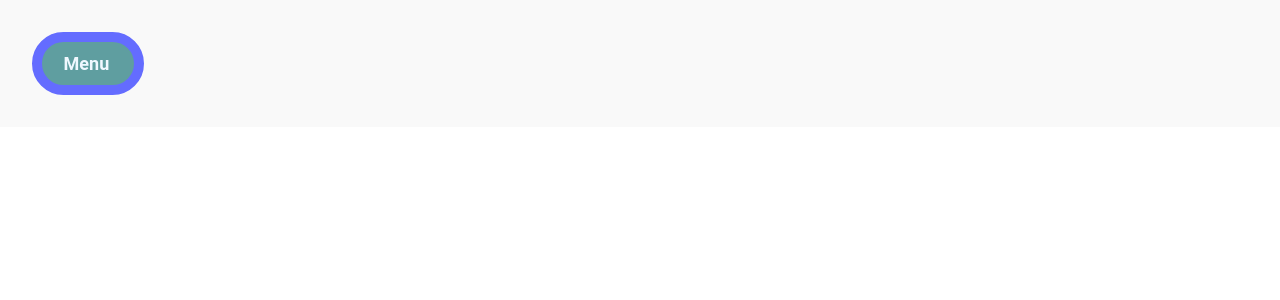
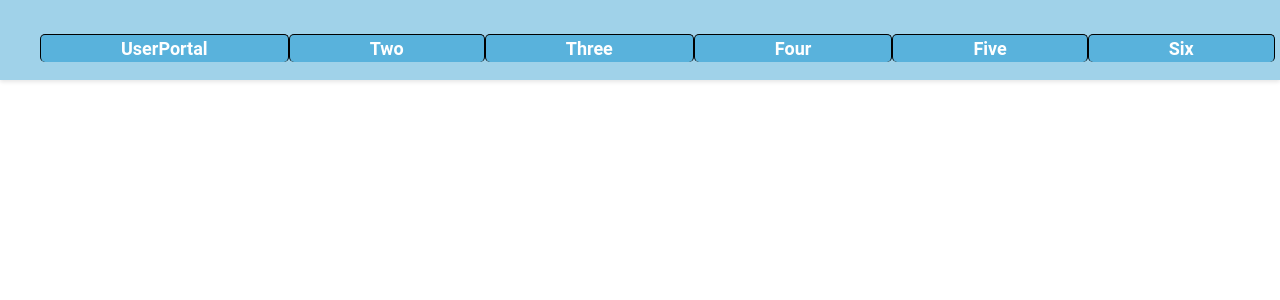
Before and after one commit to garrett-lieb/groupProject3, a React (Vite) app in the folder client/: page / in a window 1280 px wide. Shown: the top 300 px of the page. Built offline with nearby package versions, Linux system fonts and the light colour scheme.

Commit message:
"nav bar edits to match existing color scheme"

```diff
--- a/client/src/components/Root/index.jsx
+++ b/client/src/components/Root/index.jsx
@@ -4,19 +4,11 @@ import "./nav.css"
 import { useState } from 'react';
 
 const Root = () => {
-    const [isMenuOpen, setIsMenuOpen] = useState(false);
-    const toggleMenu = () => {
-        setIsMenuOpen(!isMenuOpen);
-    };
 
     return (
         <div className="menu">
-            <button className="menuButton" onClick={toggleMenu}>
-                Menu
-            </button>
 
-            {isMenuOpen && (
-                <ul className="dropBar">
+                <ul className="navBar">
                     <li>
                         <Link className="navItem" to="/">
                             UserPortal
@@ -37,8 +29,18 @@ const Root = () => {
                             Four
                         </Link>
                     </li>
+                    <li>
+                        <Link className="navItem" to="/Five">
+                            Five
+                        </Link>
+                    </li>
+                    <li>
+                        <Link className="navItem" to="/Six">
+                            Six
+                        </Link>
+                    </li>
                 </ul>
-            )}
+
 
             <Outlet />
         </div>
--- a/client/src/components/Root/nav.css
+++ b/client/src/components/Root/nav.css
@@ -1,71 +1,49 @@
-.menu {
+.menu{
     display: flex;
+    flex-direction: row;
+    justify-content: space-between;
+    align-items: center;
+    background-color: #A0D2E9;
+    padding-top: 1rem;
+    position: fixed;
+    top: 0;
+    width: 100%;
+    z-index: 100;
+    box-shadow: 0 2px 4px 0 rgba(0,0,0,.1);
 }
-
-.dropBar {
+.navBar {
     display: flex;
-    flex-direction: column;
-    margin: 2rem;
-    padding-right: 2rem;
-    background-color: rgb(0, 179, 196);
-    border: 10px solid;
-    border-radius: 5rem;
-    border-color: cadetblue;
-    position: fixed;
+    flex-direction: flex-end;
+    justify-content: space-between;
     top: 5rem;
     left: 0px;
-    max-width: 50%;
-    min-width: 0%;
-    box-shadow: inset 0px 10px 20px #000000;
+
     font-size: large;
     font-weight: bold;
-    color: rgb(255, 255, 255);
+    color: #000000;
     list-style-type: none;
 }
 
 .navItem {
-    padding: .5rem;
-    width: 10%;
-    position: relative;
+    padding-left: 5rem;
+    padding-right: 5rem;
     display: flex;
     flex-direction: row;
-    background-image: linear-gradient(to right, rgb(0, 133, 145), rgb(0, 183, 200));
-    border: 10px solid;
-    border-radius: 5rem;
-    border-color: cadetblue;
-    box-shadow: inset 0 0 10px #000000;
+    border: 1px solid #000000;
+    border-bottom: none;
+    border-radius: 5px;
+    background-color: #59B2DC;
+    color: white;
     font-size: large;
     font-weight: bold;
-    color: rgb(255, 255, 255);
 }
 
 .navItem:hover:hover {
-    border: 10px double;
-    color: aliceblue;
-    border-color: #646cff;
+    background-color: #1290CB;
+    color: white;
+    transition: 0.5s;
 }
 
-.menuButton {
-    margin: 2rem;
-    display: flex;
-    flex-wrap: wrap;
-    position: relative;
-    width: 7rem;
-    background-color: cadetblue;
-    border: 10px solid;
-    border-radius: 5rem;
-    border-color:#646cff;
-    font-size: large;
-    font-weight: bold;
-    color: aliceblue;
-}
-
-.menuButton:hover {
-    opacity: 1;
-    border: 10px double;
-    border-color: #646cff;
-    color: #ffffff;
-}
 
 /* @media screen and (max-width: 840px) {
     .navItem {
@@ -73,16 +51,10 @@
 } */
 
 @media screen and (max-width: 720px) {
-    .dropBar {
-        background-color: none;
-        border-color: none;
+    .navBar {
     }
+
     .navItem {
-        opacity: 1;
-        border: 10px double;
-        border-color: #646cff;
-        color: #ffffff;
-        box-shadow: none;
 
     }
 }
```
